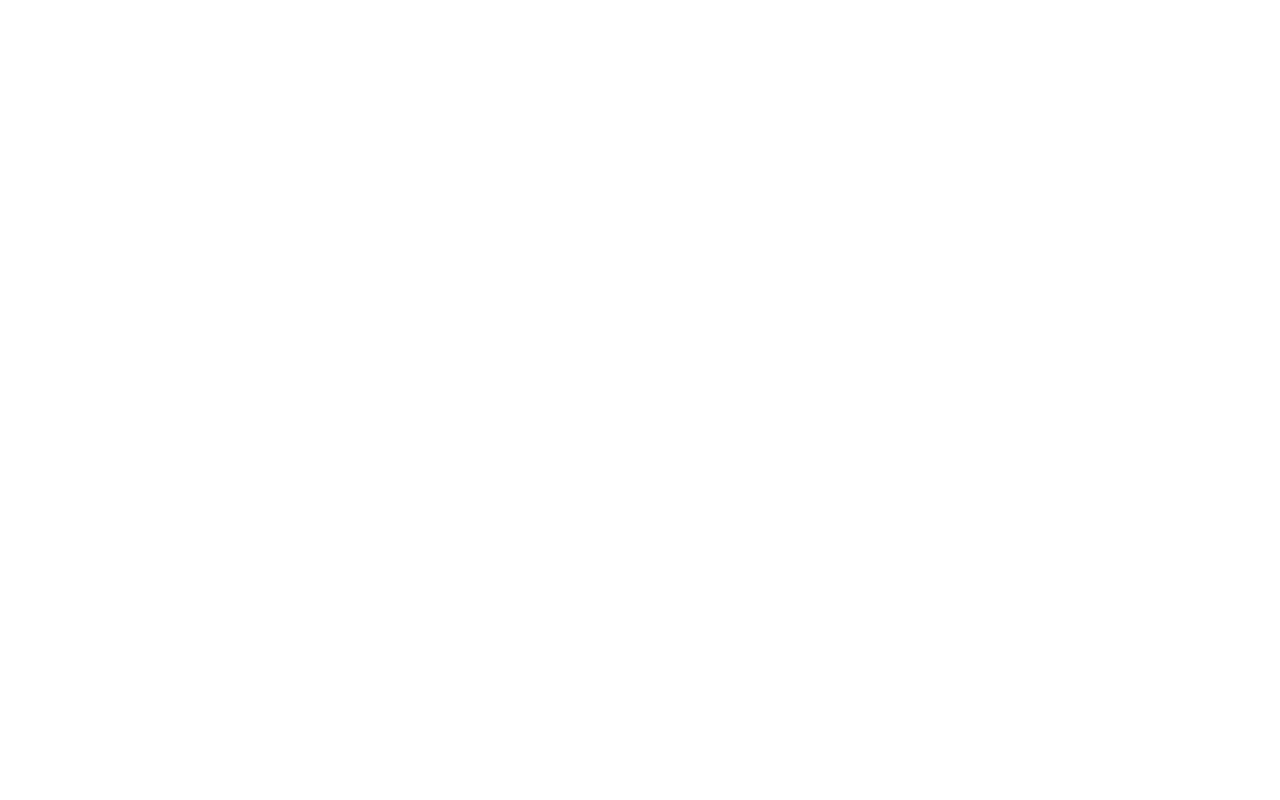
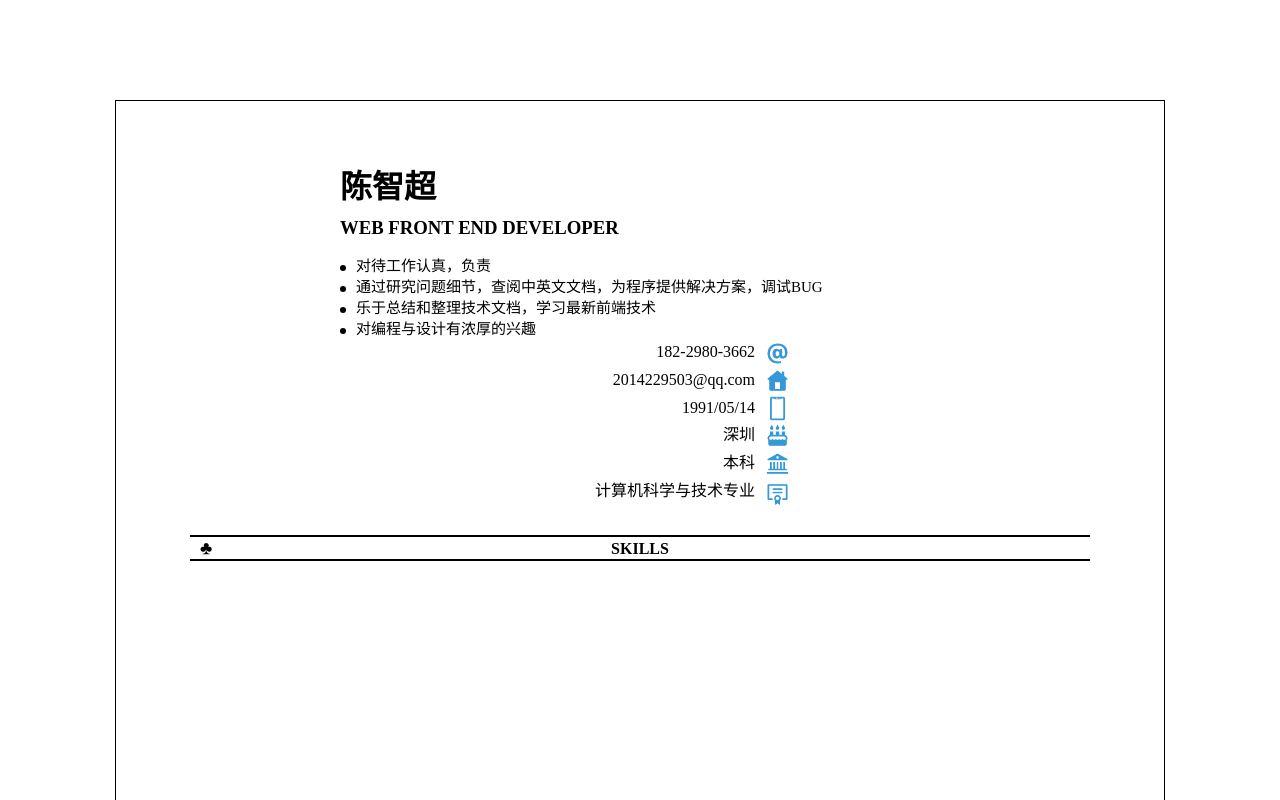
Before and after one commit to aresun/Resume, a website built with webpack: page src/index.html in a window 1280 px wide. Shown: the top 800 px of the page. Built offline with nearby package versions, Linux system fonts and the light colour scheme.

Commit message:
add brief; section title

```diff
--- a/babel.config.js
+++ b/babel.config.js
@@ -1,9 +1,16 @@
-module: {
-    rules: [
-        {
-            test: /\.js$/,
-            exclude: /node_modules/,
-            loader: "babel-loader"
-        }
-    ]
-}
+// const preset = [
+//     [
+//         "@babel/env",
+//         {
+//             targets: {
+//                 edge: "17",
+//                 firefox: "60",
+//                 chrome: "67",
+//                 safari: "11.1",
+//             },
+//             useBuiltIns: "usage",
+//         },
+//     ],
+// ];
+
+// module.exports = { preset };
--- a/src/index.html
+++ b/src/index.html
@@ -1,11 +1,35 @@
 <!DOCTYPE html>
 <html lang="en">
+
 <head>
     <meta charset="UTF-8">
     <meta name="viewport" content="width=device-width, initial-scale=1.0">
     <title><%= htmlWebpackPlugin.options.title %></title>
 </head>
+
 <body>
+    <!-- https://aresun.github.io/Resume/ -->
+    <div id="page">
+        <div class="section" id="brief">
+            <div class="left">
+                <h1>陈智超</h1>
+                <h3>WEB FRONT END DEVELOPER</h3>
+                <ul>
+                </ul>
+            </div>
+            <div class="right">
+                <li>182-2980-3662</li>
+                <li>2014229503@qq.com</li>
+                <li>1991/05/14</li>
+                <li>深圳</li>
+                <li>本科</li>
+                <li>计算机科学与技术专业</li>
+            </div>
+        </div>
+        <div class="section" id="skills">
+            <h3 class="title"><span>SKILLS</span><span>&clubs;</span></h3>
+        </div>
+    </div>
+</body>
 
-</body>
 </html>
--- a/src/index.js
+++ b/src/index.js
@@ -0,0 +1,50 @@
+import { l } from './js/common';
+import { briefIntro } from './js/data';
+
+import './sass/page.scss';
+import emailImg from './img/email.png';
+import homeImg from './img/home.png';
+import phoneImg from './img/phone.png';
+import birthImg from './img/birth.png';
+import universityImg from './img/university.png';
+import diplomaImg from './img/diploma.png';
+
+const page = document.getElementById('page');
+const imgs = [
+    emailImg,
+    homeImg,
+    phoneImg,
+    birthImg,
+    universityImg,
+    diplomaImg
+];
+
+function appendPic(d, i) {
+    let dom = document.createElement('img');
+    dom.src = i;
+    d.appendChild(dom);
+}
+
+function addImgs() {
+    let sources = document.getElementById('brief').getElementsByClassName('right')[0].getElementsByTagName('li');
+    let len = sources.length;
+    let i = 0;
+    for (; i !== len; i++) {
+        appendPic(sources[i], imgs[i]);
+    }
+}
+addImgs();
+
+function appendBriefs(d,i){
+    let target = document.getElementById('brief').getElementsByClassName('left')[0].getElementsByTagName('ul')[0];
+    let dom;
+    let frag = document.createDocumentFragment();
+    for(let brief of briefIntro){
+        dom = document.createElement('li');
+        dom.textContent = brief;
+        dom.insertBefore(document.createElement('div'),dom.childNodes[0]);
+        frag.appendChild(dom);
+    }
+    target.appendChild(frag);
+}
+appendBriefs();
--- /dev/null
+++ b/src/js/common.js
@@ -0,0 +1,5 @@
+function l(...args){
+    console.log.apply(console,args);
+}
+
+export {l};
--- /dev/null
+++ b/src/js/data.js
@@ -0,0 +1,8 @@
+let briefIntro = [
+    '对待工作认真，负责',
+    '通过研究问题细节，查阅中英文文档，为程序提供解决方案，调试BUG',
+    '乐于总结和整理技术文档，学习最新前端技术',
+    '对编程与设计有浓厚的兴趣',
+]
+
+export { briefIntro };
--- /dev/null
+++ b/src/sass/_common.scss
@@ -0,0 +1,10 @@
+* {
+    padding: 0;
+    margin: 0;
+}
+a:link,a:visited,a:hover,a:active{
+    color: #000000;
+}
+li {
+    list-style: none;
+}
--- /dev/null
+++ b/src/sass/_variables.scss
@@ -0,0 +1,25 @@
+$border: 1px solid gold;
+
+$page-width: 1050px;
+$page-height: 1485px;
+$page-to-top: 100px;
+$page-padding-top: 60px;
+
+$brief-right-list-height: 27px;
+$left-width: 600px;
+$right-width: 300px;
+$section-width: $left-width+$right-width;
+
+$h3-title-top: 30px;
+
+@mixin showBorder {
+    border: $border;
+    box-sizing: border-box;
+}
+@mixin showBack {
+    background-color: #ff2288;
+}
+@mixin color-border($color) {
+    border: 1px solid $color;
+    box-sizing: border-box;
+}
--- /dev/null
+++ b/src/sass/page.scss
@@ -0,0 +1,90 @@
+@import './common';
+@import './variables';
+
+body {
+    text-align: center;
+}
+#page {
+    width: $page-width;
+    height: $page-height;
+    display: inline-block;
+    margin-top: $page-to-top;
+    @include color-border(#000000);
+    padding: $page-padding-top 30px;
+    &>.section{
+        display: inline-block;
+        // @include showBorder();
+        width: $section-width;
+        &#brief>div{
+            display: inline-block;
+            vertical-align: middle;
+            // @include showBorder;
+            &.left {
+                text-align: left;
+                width: $left-width;
+                &>h3{
+                    padding-bottom: 15px;
+                    padding-top: 10px;
+                }
+                &>ul>li{
+                    font-size: 15px;
+                    &>div { // dot
+                        display: inline-block;
+                        width: 6px;
+                        height: 6px;
+                        border-radius: 50%;
+                        background-color: #000000;
+                        vertical-align: middle;
+                        margin-right: 10px;
+                    }
+                }
+            }
+            &.right {
+                text-align: right;
+                width: $right-width;
+            }
+            &.right li{
+                font-size: 16px;
+                line-height: $brief-right-list-height;
+            }
+            &.right li>img{
+                width: 25px;
+                line-height: $brief-right-list-height;
+                vertical-align: middle;
+                margin-left: 10px;
+            }
+        }
+        &>h3{
+            margin-top: $h3-title-top;
+            width: $section-width;
+            // @include showBorder;
+            border-top: 2px solid #000000;
+            border-bottom: 2px solid #000000;
+            // @include showBack;
+            display: inline-block;
+            position: relative;
+            &>span:first-child {
+                position: relative;
+                font-size: 16px;
+                transition: all 200ms ease;
+                left: 0px;
+                &+span {
+                    transition: all 200ms ease;
+                    position: absolute;
+                    left: 10px;
+                }
+            }
+            &:hover {
+                background-color: #000000;
+                >span:first-child {
+                    color: #ffffff;
+                    left: -360px;
+                    &+span {
+                        color: #ffffff;
+                        left: 870px;
+                    }
+                }
+            }
+        }
+    }
+}
--- a/webpack.com.js
+++ b/webpack.com.js
@@ -5,9 +5,9 @@ const CleanWebpackPlugin = require('clean-webpack-plugin');
 module.exports = {
     entry: './src/index.js',
     resolve: {
-        alias: { // 配置别名
-            '@': path.resolve(__dirname, 'src/')
-        },
+        // alias: { // 配置别名
+        //     '@': path.resolve(__dirname, 'src/')
+        // },
         // extensions: [".js", ".vue", ".json"] // 默认值: [".js",".json"]  模块名字可以省略的后缀名
     },
     // externals: {  // 把一个模块做成外部依赖，不会打包到 js文件中。
@@ -17,36 +17,42 @@ module.exports = {
     module: {
         rules: [
             {
+                test: /\.js$/,
+                exclude: /node_modules/,
+                loader: "babel-loader"
+            },
+            {
                 test: /\.(png|svg|jpg|gif|jpeg)$/,
-                include: [path.resolve(__dirname, 'src/')],
+                include: [path.resolve(__dirname, 'src/img/')],
                 use: [
                     {
                         loader: 'url-loader',
                         options: {
                             limit: 10000
                         }
-                    }, {
-                        loader: 'image-webpack-loader',
-                        options: {
-                            mozjpeg: {
-                                progressive: true,
-                                quality: 65
-                            },
-                            optipng: {
-                                enabled: false
-                            },
-                            pngquant: {
-                                quality: '65-90',
-                                speed: 4
-                            },
-                            gifsicle: {
-                                interlaced: false
-                            },
-                            webp: {
-                                quality: 75
-                            }
-                        }
                     }
+                    // {
+                    //     loader: 'image-webpack-loader',
+                    //     options: {
+                    //         mozjpeg: {
+                    //             progressive: true,
+                    //             quality: 65
+                    //         },
+                    //         optipng: {
+                    //             enabled: false
+                    //         },
+                    //         pngquant: {
+                    //             quality: '65-90',
+                    //             speed: 4
+                    //         },
+                    //         gifsicle: {
+                    //             interlaced: false
+                    //         },
+                    //         webp: {
+                    //             quality: 75
+                    //         }
+                    //     }
+                    // }
                 ]
             }
         ]
```
Also changed, not shown: src/img/birth.png (added), src/img/diploma.png (added), src/img/email.png (added), src/img/home.png (added), src/img/phone.png (added), src/img/university.png (added).
